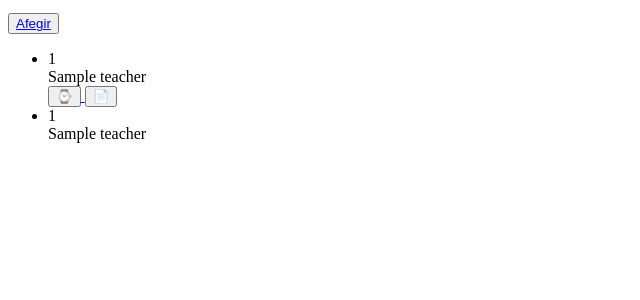
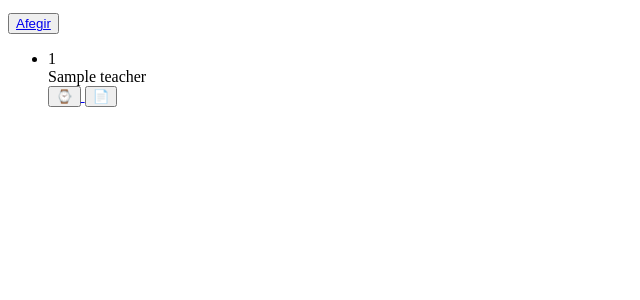
Before and after one commit to m12grup6/teacherplanner, a Symfony app: template www/teacher_planner/templates/teacher/allTeachers.html.twig in a window 1280 px wide. Shown: the part 202-502 px from the top of the page, without its empty margins (0-640 px from the left). Run offline with Twig, Linux system fonts and the light colour scheme; the template is opened without the code that fills it: most values are stand-ins (such as "Sample title", 1, 10 or a date in 2020); some libraries are stand-ins or nearby versions.

Commit message:
Esborrem linies duplicades

```diff
--- a/www/teacher_planner/templates/teacher/allTeachers.html.twig
+++ b/www/teacher_planner/templates/teacher/allTeachers.html.twig
@@ -53,18 +53,6 @@
                             No n'hi ha
                         </li>
                     {% endif %}
-                {% if teacher %}
-                    <li class="list-group-item">
-                        <div class="row align-items-center">
-                            <div class="col-auto">{{ teacher.id }}</div>
-                            <div class="col-auto">{{ teacher.name }}</div>
-                        </div>
-                    </li>
-                {% else %}
-                    <li class="list-group-item">
-                        No n'hi ha
-                    </li>
-                {% endif %}
                 {% endfor %}
             </ul>
         </div>
```
